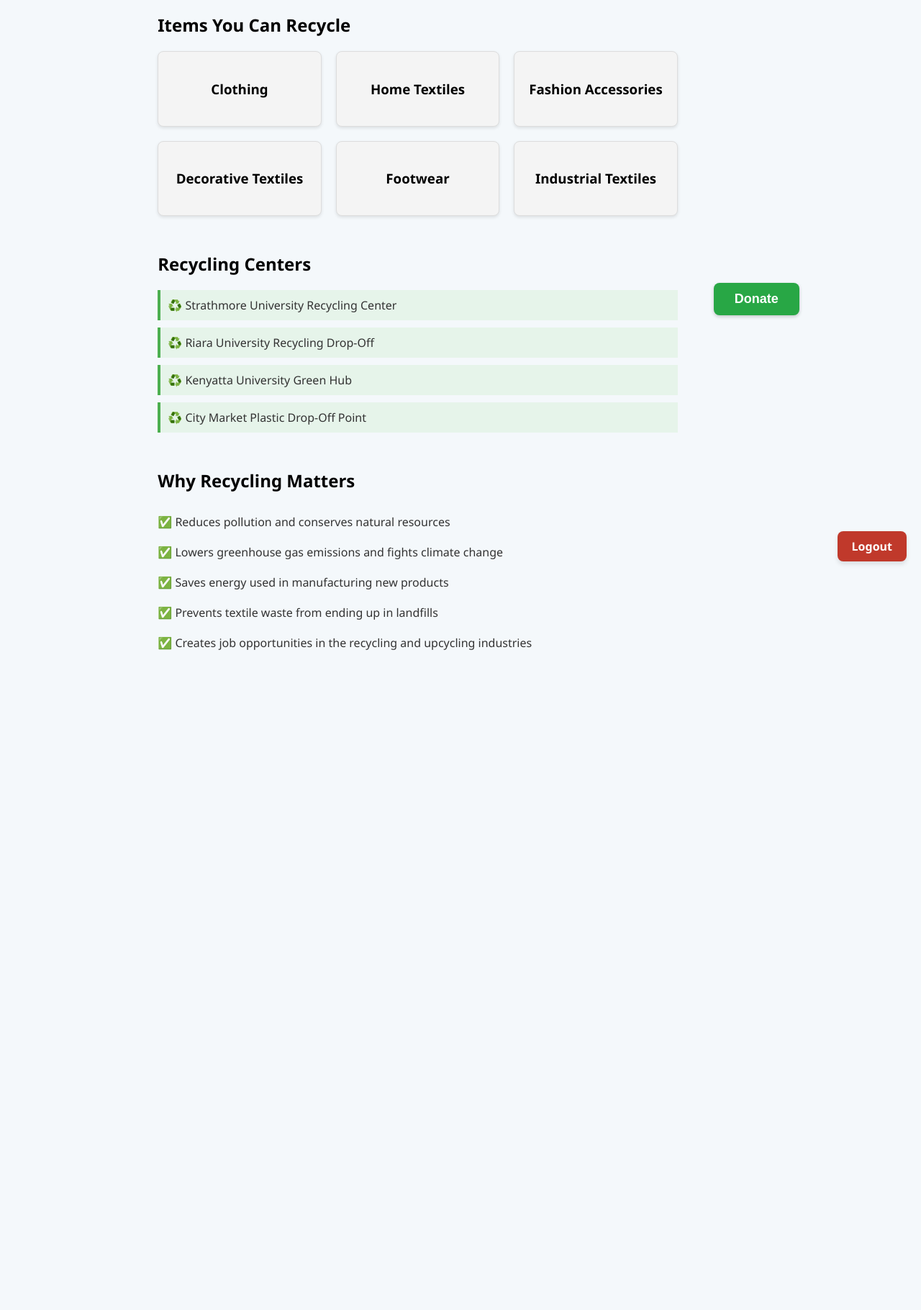
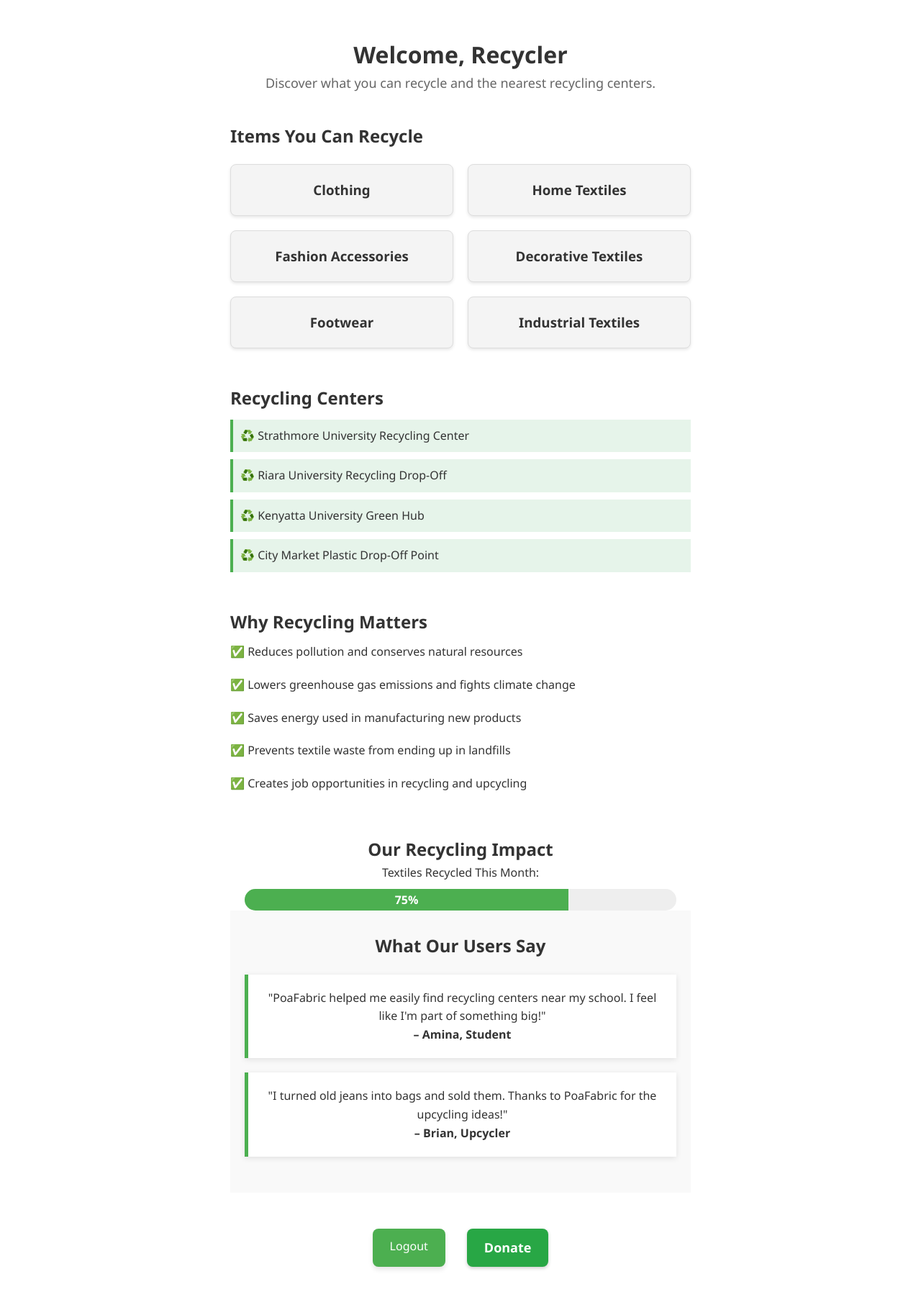
Before and after one commit to taragon/PoaFabric, a Django app: page /recycler/ in a window 1280 px wide. Shown: the whole page at 72% size. Before the commit the page ends 903 px from the top, so only its background shows below. Run offline with Django 4.2, Linux system fonts and the light colour scheme; a user stored in the database is signed in.

Commit message:
debbuging upcycling.html

```diff
--- a/user/static/user/styles.css
+++ b/user/static/user/styles.css
@@ -94,6 +94,7 @@
 }
 
 /* upcycling dashboard */
+
 .dashboard-container {
     padding: 40px;
     font-family: 'Segoe UI', sans-serif;
@@ -147,11 +148,86 @@
     text-align: center;
     font-weight: bold;
 }
+    .donate-btn.small {
+        display: inline-block;
+        padding: 10px 20px;            /* A bit more padding for larger feel */
+        font-size: 18px;               /* 👈 Increased text size */
+        font-weight: bold;            /* Optional: makes text stand out */
+        background-color: #28a745;
+        color: white;
+        border: none;
+        border-radius: 6px;
+        cursor: pointer;
+        margin-left: 10px;
+        width: auto !important;
+        text-align: center;
+        white-space: nowrap;          /* Keeps the button text on one line */
+    }
+
+    .donate-btn.small:hover {
+        background-color: #218838;
+    }
+
+
+.donate-btn.small:hover {
+    background-color: #218838;
+}
+
 
 /*recycler dashboard */
+/* General body settings */
+* {
+    margin: 0;
+    padding: 0;
+    box-sizing: border-box;
+}
+
+body {
+    font-family: Arial, sans-serif;
+    background: #fff;
+    color: #333;
+    overflow-x: hidden;
+    line-height: 1.6;
+}
+
+html, body {
+    height: auto;
+    min-height: 100%;
+}
+
+/* Container */
+.dashboard-container {
+    max-width: 1100px;
+    margin: 0 auto;
+    padding: 20px;
+}
+
+/* Header */
+.dashboard-header {
+    text-align: center;
+    margin-top: 30px;
+    margin-bottom: 40px;
+}
+
+.dashboard-header h1 {
+    font-size: 32px;
+    color: #333;
+}
+
+.dashboard-header p {
+    font-size: 18px;
+    color: #666;
+}
+
+/* Sections */
+section {
+    margin-bottom: 50px;
+}
+
+/* Items Grid */
 .items-grid {
     display: grid;
-    grid-template-columns: repeat(3, 1fr);
+    grid-template-columns: repeat(auto-fit, minmax(250px, 1fr));
     gap: 20px;
     margin-top: 20px;
 }
@@ -166,7 +242,7 @@
 
 ul {
     list-style: none;
-    padding: 0;
+    padding-left: 0;
 }
 
 ul li {
@@ -175,25 +251,71 @@
     color: #333;
 }
 
-/*logout button */
+/* Progress Bar */
+.progress-impact {
+    text-align: center;
+    max-width: 600px;
+    margin: 0 auto;
+}
 
-.logout-btn {
-    position: fixed;
-    bottom: 20px;
-    right: 20px;
-    background-color: #c0392b;
+.progress-bar {
+    width: 100%;
+    background-color: #eee;
+    border-radius: 20px;
+    overflow: hidden;
+    height: 30px;
+    margin-top: 10px;
+}
+
+.progress {
+    height: 100%;
+    background-color: #4caf50;
     color: white;
-    padding: 10px 20px;
+    line-height: 30px;
+    text-align: center;
+    font-weight: bold;
+}
+
+/* Testimonial Section */
+.testimonials {
+    background: #f9f9f9;
+    padding: 30px 20px;
+    text-align: center;
+}
+
+.testimonial-card {
+    max-width: 600px;
+    margin: 20px auto;
+    padding: 20px;
+    background: #fff;
+    border-left: 5px solid #4caf50;
+    box-shadow: 0 2px 8px rgba(0,0,0,0.1);
+}
+
+/* Button container */
+.button-container {
+    display: flex;
+    justify-content: center;
+    gap: 20px;
+    margin-bottom: 40px;
+}
+
+/* Buttons */
+.logout-btn, .donate-btn {
+    padding: 12px 24px;
+    font-size: 16px;
     border-radius: 8px;
     text-decoration: none;
-    font-weight: bold;
+    color: #fff;
+    background-color: #4CAF50;
+    transition: background-color 0.3s ease;
     box-shadow: 0 4px 6px rgba(0,0,0,0.1);
-    transition: background-color 0.3s ease;
 }
 
-.logout-btn:hover {
-    background-color: #e74c3c;
+.logout-btn:hover, .donate-btn:hover {
+    background-color: #45a049;
 }
+
 
 /*HoMEPAGE IMAGE */
 .hero-img {
--- a/user/templates/user/recycler.html
+++ b/user/templates/user/recycler.html
@@ -42,34 +42,35 @@
                 <li>✅ Lowers greenhouse gas emissions and fights climate change</li>
                 <li>✅ Saves energy used in manufacturing new products</li>
                 <li>✅ Prevents textile waste from ending up in landfills</li>
-                <li>✅ Creates job opportunities in the recycling and upcycling industries</li>
+                <li>✅ Creates job opportunities in recycling and upcycling</li>
             </ul>
         </section>
+
+        <section class="progress-impact">
+            <h2>Our Recycling Impact</h2>
+            <p>Textiles Recycled This Month:</p>
+            <div class="progress-bar">
+                <div class="progress" style="width: 75%;">75%</div>
+            </div>
+        </section>
+
+        <section class="testimonials">
+            <h2>What Our Users Say</h2>
+            <div class="testimonial-card">
+                <p>"PoaFabric helped me easily find recycling centers near my school. I feel like I'm part of something big!"</p>
+                <strong>– Amina, Student</strong>
+            </div>
+            <div class="testimonial-card">
+                <p>"I turned old jeans into bags and sold them. Thanks to PoaFabric for the upcycling ideas!"</p>
+                <strong>– Brian, Upcycler</strong>
+            </div>
+        </section>
+
+        <div class="button-container">
+            <a href="{% url 'logout' %}" class="logout-btn">Logout</a>
+            <a href="https://docs.google.com/forms/d/e/1FAIpQLSdDTQ47o4Ewt_Tm1JG2V-cwYWWn7Ndw1_dFzTylBZAlIJmOvQ/viewform"
+                target="_blank" class="donate-btn">Donate</a>
+        </div>
     </div>
-
-    <!-- 🔘 Logout and Donate buttons -->
-<div style="margin-top: 20px;">
-    <a href="{% url 'logout' %}" class="logout-btn">Logout</a>
-    <button onclick="toggleForm()" class="donate-btn">Donate</button>
-</div>
-
-<!-- 📩 Hidden Google Form Section -->
-<div id="donation-form" style="display: none; margin-top: 30px;">
-    <h2>Donation Form</h2>
-    <iframe
-        src="https://docs.google.com/forms/d/e/1FAIpQLSdDTQ47o4Ewt_Tm1JG2V-cwYWWn7Ndw1_dFzTylBZAlIJmOvQ/viewform?embedded=true"
-        width="640" height="1197" frameborder="0" marginheight="0" marginwidth="0">
-        Loading…
-    </iframe>
-</div>
-
-<!-- 🔁 Toggle Script -->
-<script>
-    function toggleForm() {
-        const formDiv = document.getElementById('donation-form');
-        formDiv.style.display = formDiv.style.display === 'none' ? 'block' : 'none';
-    }
-</script>
-
 </body>
 </html>
```
Also changed, not shown: user/templates/user/upcycler.html (+31 -15 lines), db.sqlite3.
